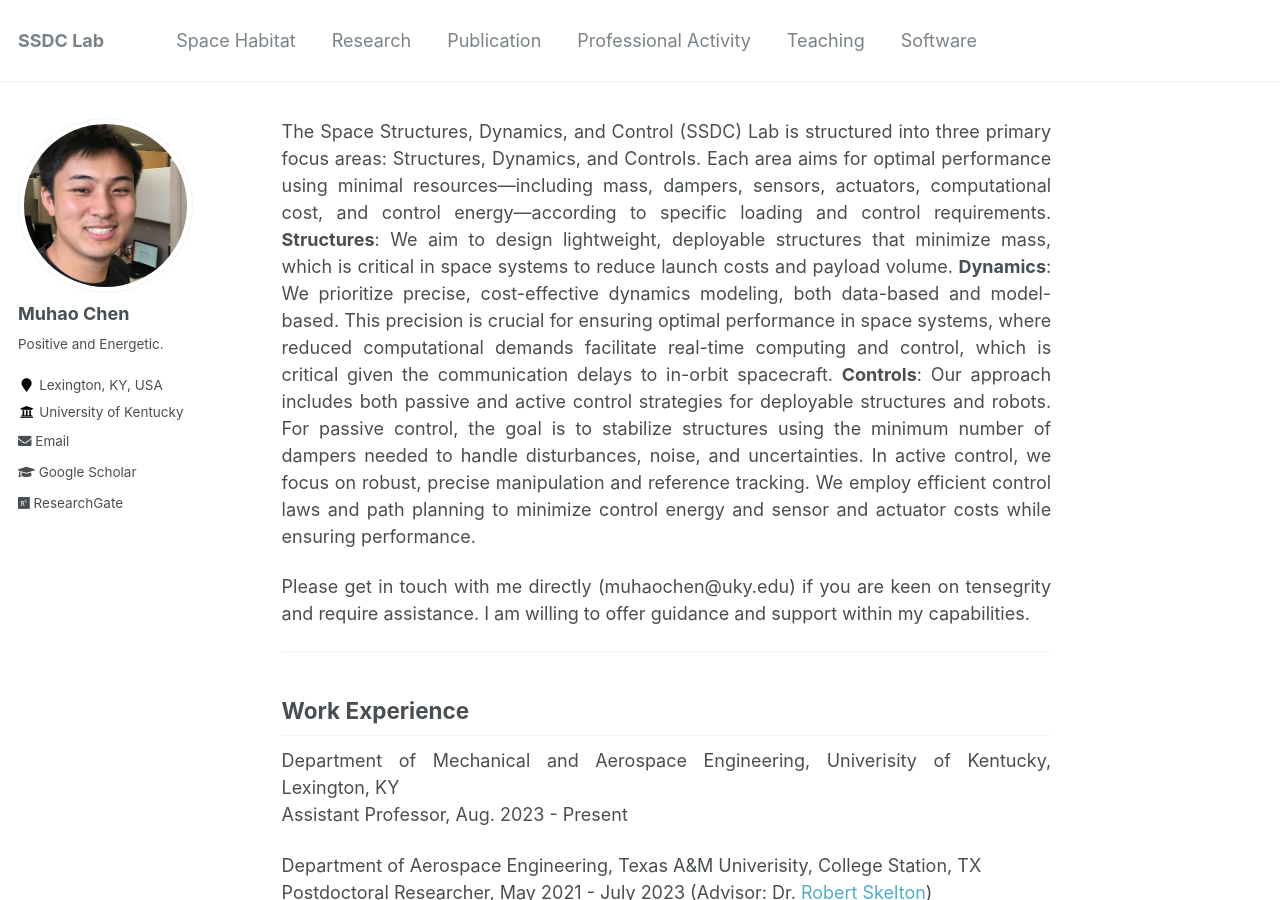
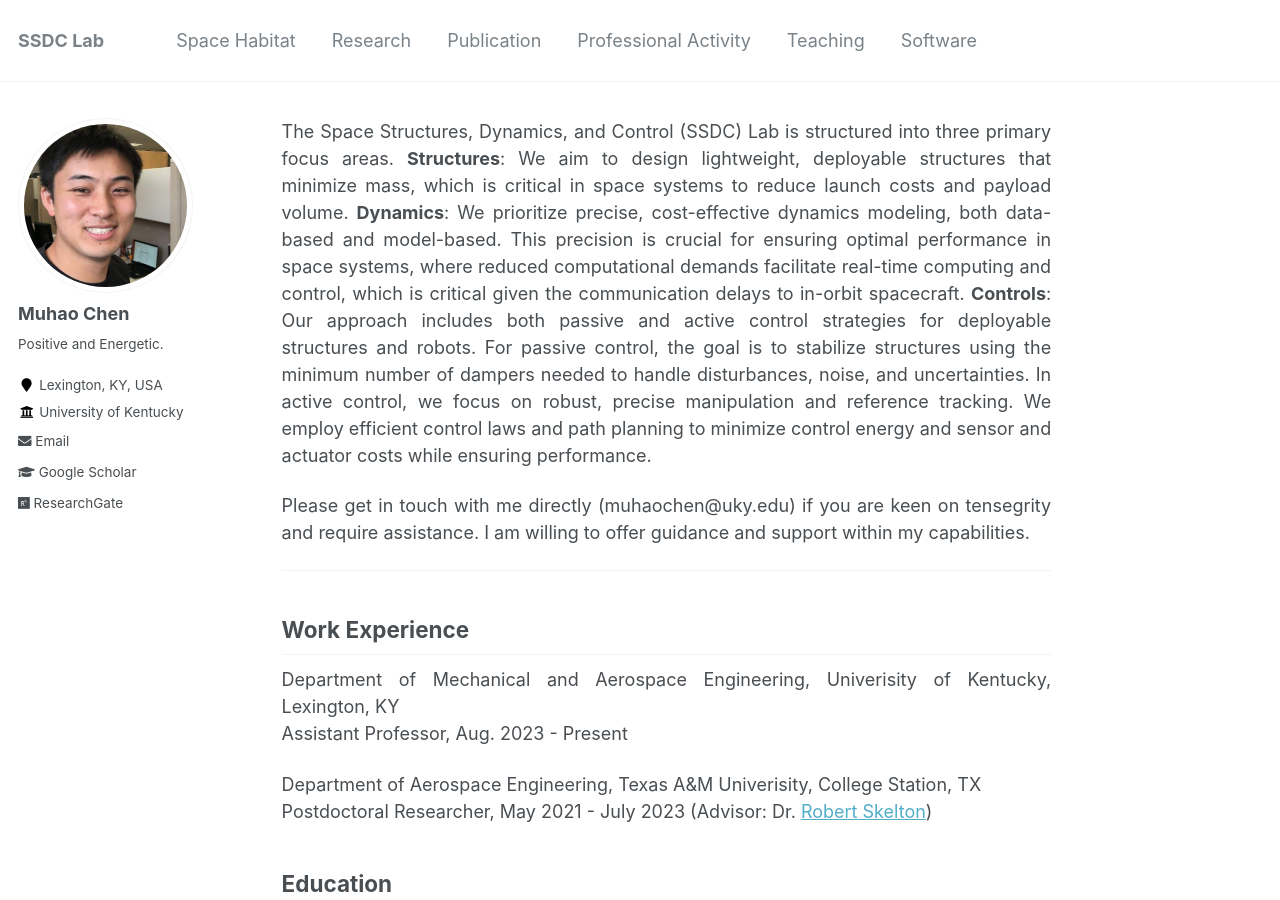
Before and after one commit to Muhao-Chen/muhao-chen.github.io, a Jekyll site: the page built from _pages/about.md, in a window 1280 px wide and 900 px high. Built offline with Jekyll 4.4.1, drawn with Linux system fonts in a browser that asks for light colours.

Commit message:
Update about.md

```diff
--- a/_pages/about.md
+++ b/_pages/about.md
@@ -16,8 +16,9 @@ toc: true
 <!-- , integrated with signal processing resource design.  -->
 <!-- rewrite -->
 <!-- Tensegrity Lab seeks to develop new analytical tools to merge structure and control design with material science to create new structures and material systems. The structural paradigm for this research is tensegrity systems, creating minimal mass systems that allow minimal control energy within the constraints of allowable computational and sensing/actuating resources. The lab builds physical demonstrations of this integrated system design philosophy with material science to create new material systems. Robots are designed to deploy from small stowed packages. Robots are designed to harvest rocks and regolith from asteroids or the moon. Tensegrity structures are designed for deployment in space. Tensegrity Robots are designed to build tensegrity structures in space autonomously. Wings are designed without hinged surfaces to controllable shapes. Antennas are designed for deployment in space within operational accuracies. Impact tensegrity structures are designed to protect payloads at the impact on the moon or Mars. These studies employ data-based as well as model-based control methods. -->
+<!-- : Structures, Dynamics, and Controls. Each area aims for optimal performance using minimal resources—including mass, dampers, sensors, actuators, computational cost, and control energy—according to specific loading and control requirements -->
 
-The Space Structures, Dynamics, and Control (SSDC) Lab is structured into three primary focus areas: Structures, Dynamics, and Controls. Each area aims for optimal performance using minimal resources—including mass, dampers, sensors, actuators, computational cost, and control energy—according to specific loading and control requirements. **Structures**: We aim to design lightweight, deployable structures that minimize mass, which is critical in space systems to reduce launch costs and payload volume. **Dynamics**: We prioritize precise, cost-effective dynamics modeling, both data-based and model-based. This precision is crucial for ensuring optimal performance in space systems, where reduced computational demands facilitate real-time computing and control, which is critical given the communication delays to in-orbit spacecraft. **Controls**: Our approach includes both passive and active control strategies for deployable structures and robots. For passive control, the goal is to stabilize structures using the minimum number of dampers needed to handle disturbances, noise, and uncertainties. In active control, we focus on robust, precise manipulation and reference tracking. We employ efficient control laws and path planning to minimize control energy and sensor and actuator costs while ensuring performance.
+The Space Structures, Dynamics, and Control (SSDC) Lab is structured into three primary focus areas. **Structures**: We aim to design lightweight, deployable structures that minimize mass, which is critical in space systems to reduce launch costs and payload volume. **Dynamics**: We prioritize precise, cost-effective dynamics modeling, both data-based and model-based. This precision is crucial for ensuring optimal performance in space systems, where reduced computational demands facilitate real-time computing and control, which is critical given the communication delays to in-orbit spacecraft. **Controls**: Our approach includes both passive and active control strategies for deployable structures and robots. For passive control, the goal is to stabilize structures using the minimum number of dampers needed to handle disturbances, noise, and uncertainties. In active control, we focus on robust, precise manipulation and reference tracking. We employ efficient control laws and path planning to minimize control energy and sensor and actuator costs while ensuring performance.
 
 
 
```
